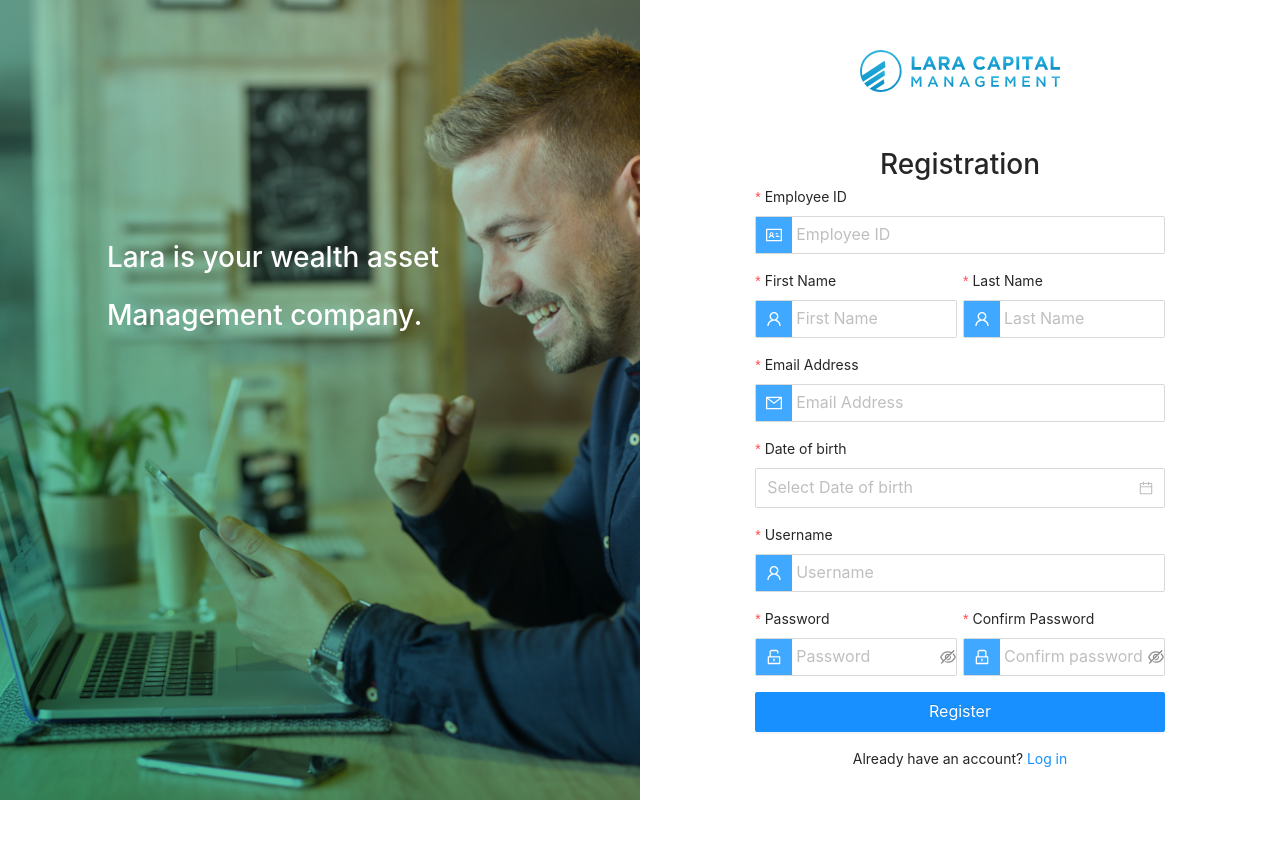
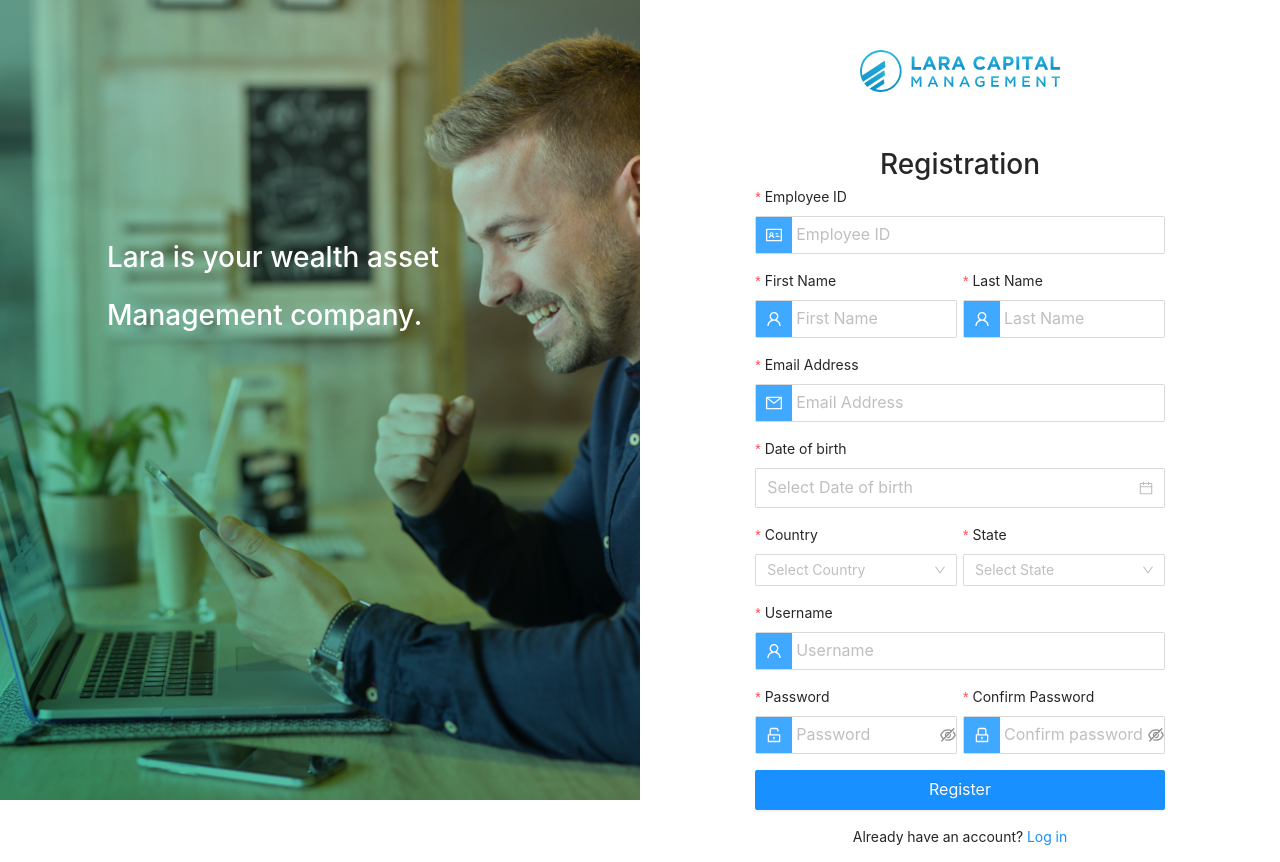
Before and after one commit to techchintan/laracapital-site-ui, a React (Create React App) app: page /auth/register in a window 1280 px wide. Before the commit the page ends 800 px from the top, so only its background shows below. Built offline with nearby package versions, Linux system fonts and the light colour scheme.

Commit message:
feat: Added Populate Country, City dropdown

```diff
--- a/src/pages/Register/index.jsx
+++ b/src/pages/Register/index.jsx
@@ -2,7 +2,16 @@ import React from "react";
 import moment from "moment";
 import { Link, useHistory } from "react-router-dom";
 import { useMutation } from "react-query";
-import { Row, Col, Button, Form, Input, DatePicker, message } from "antd";
+import {
+  Row,
+  Col,
+  Button,
+  Form,
+  Input,
+  DatePicker,
+  message,
+  Select,
+} from "antd";
 import {
   EyeTwoTone,
   EyeInvisibleOutlined,
@@ -17,6 +26,8 @@ import { requestUserRegister } from "../../services/auth";
 import BrandLogo from "../../assets/images/company-logo.svg";
 
 import "./style.scss";
+
+const { Option } = Select;
 
 const validationRules = {
   employeeId: [{ required: true, message: "Please enter your Employee Id" }],
@@ -54,27 +65,53 @@ const validationRules = {
   ],
 };
 
+const countries = {
+  India: ["Mumbai", "Pune", "Banglore", "Surat"],
+  USA: ["New York", "San Francisco", "Austin", "Dallas"],
+  Brazil: ["São Paulo", "Rio de Janeiro", "Salvador"],
+};
+
 export default function Register() {
   const history = useHistory();
+  const [cities, setCities] = React.useState([]);
+  const [selectedCounty, setSelectedCountry] = React.useState("");
+  const [selectedCity, setSelectedCity] = React.useState("");
   const {
     mutate: registrationMutation,
     isLoading: fetchingRegistration,
     isSuccess: successfullyRegistered,
   } = useMutation((data) => requestUserRegister(data));
 
+  const countryList = Object.keys(countries).map((key) => ({
+    name: key,
+  }));
+
+  function handleCountryChange(value) {
+    const citiesSel = value !== "" ? countries[value] : "";
+    setSelectedCountry(value);
+    setCities(citiesSel);
+    setSelectedCity("");
+  }
+
+  function handleStateChange(value) {
+    setSelectedCity(value);
+  }
+
   const onFinish = (values) => {
     const body = {
       firstName: values.firstName,
       lastName: values.lastName,
       emailAddress: values.emailAddress,
+      dob: moment(values.dateOfBirth).format("DD-MM-YYYY"),
+      country: selectedCounty,
+      location: selectedCity,
+      userName: values.username,
       password: values.password,
-      dob: moment(values.dateOfBirth).format("DD-MM-YYYY"),
-      userName: values.username,
-      cellPhone: "9876543210",
-      homePhone: "9876543211",
-      locationId: 107,
-      organizationId: 177,
-      supervisorId: 127,
+      // cellPhone: "9876543210",
+      // homePhone: "9876543211",
+      // locationId: 107,
+      // organizationId: 177,
+      // supervisorId: 127,
     };
     registrationMutation(body);
   };
@@ -163,6 +200,40 @@ export default function Register() {
                 >
                   <DatePicker size="large" placeholder="Select Date of birth" />
                 </Form.Item>
+                <Row gutter={6}>
+                  <Col md={12}>
+                    <Form.Item label="Country" name="country" required>
+                      <Select
+                        style={{ width: "100%" }}
+                        placeholder="Select Country"
+                        value={selectedCounty}
+                        onChange={handleCountryChange}
+                      >
+                        {countryList.map((country, key) => (
+                          <Option key={key} value={country.name}>
+                            {country.name}
+                          </Option>
+                        ))}
+                      </Select>
+                    </Form.Item>
+                  </Col>
+                  <Col md={12}>
+                    <Form.Item label="State" name="state" required>
+                      <Select
+                        style={{ width: "100%" }}
+                        placeholder="Select State"
+                        value={selectedCity}
+                        onChange={handleStateChange}
+                      >
+                        {cities.map((city, key) => (
+                          <Option key={key} value={city}>
+                            {city}
+                          </Option>
+                        ))}
+                      </Select>
+                    </Form.Item>
+                  </Col>
+                </Row>
                 <Form.Item
                   label="Username"
                   name="username"
```
